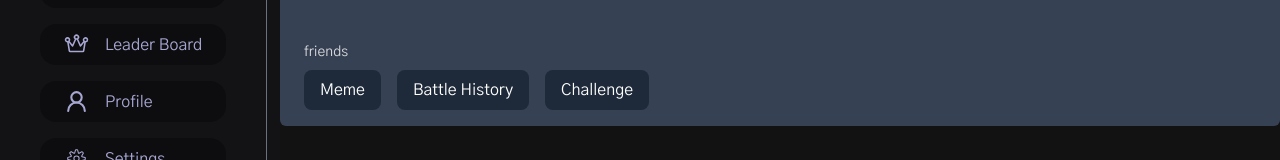
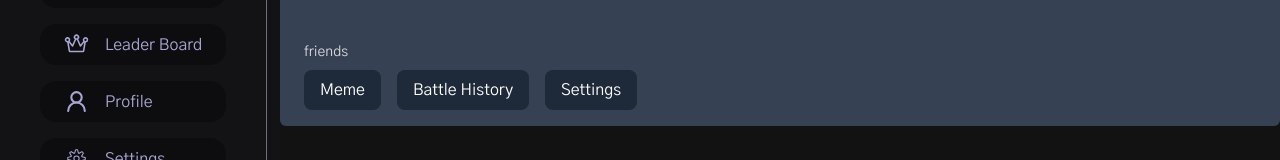
Before and after one commit to thethilina/LOLify, a Next.js app: page /userProfile/1 in a window 1280 px wide. Shown: the part 178-338 px from the top of the page. Built offline with nearby package versions, Linux system fonts and the light colour scheme; no server answers.

Commit message:
user profile battle history not finished

```diff
--- /dev/null
+++ b/app/userProfile/User/BattleHistory.tsx
@@ -0,0 +1,29 @@
+"use client";
+
+import { useParams } from 'next/navigation';
+import  { useEffect, useState } from 'react'
+
+
+interface UserHeaderProps{
+  onLoadBattleHistory: () => void;
+}
+
+export default function BattleHistory ({onLoadBattleHistory}:UserHeaderProps) {
+
+
+const [battleHistory,setbattleHistory] = useState<any>(null);
+const [loading,setloading] = useState(false)
+
+//setting useparams
+  const params = useParams;
+  const userId = params.userid;
+
+   useEffect(()=> {
+    if(userId)
+   },[])
+  return (
+    <div>
+
+    </div>
+  )
+}
--- a/app/userProfile/User/UserHeader.tsx
+++ b/app/userProfile/User/UserHeader.tsx
@@ -5,9 +5,11 @@ import { useEffect, useState } from "react";
 
 interface UserHeaderProps {
   onLoadMemes: () => void;
+  //onLoadBattleHistory : () => void;
+
 }
 
-export default function UserHeader({ onLoadMemes }: UserHeaderProps) {
+export default function UserHeader({ onLoadMemes}: UserHeaderProps) {
   const params = useParams();
   const userId = params.userid;
 
@@ -63,11 +65,15 @@ export default function UserHeader({ onLoadMemes }: UserHeaderProps) {
           >
             Meme
           </button>
-          <button className="px-4 py-2 bg-gray-800 text-white rounded-lg">
+          <button className="px-4 py-2 bg-gray-800 text-white rounded-lg"
+            //onClick={onLoadBattleHistory}
+          >
             Battle History
           </button>
-          <button className="px-4 py-2 bg-gray-800 text-white rounded-lg">
-            Challenge
+          <button className="px-4 py-2 bg-gray-800 text-white rounded-lg"
+
+          >
+            Settings
           </button>
         </div>
       </div>
--- a/app/userProfile/[userid]/page.tsx
+++ b/app/userProfile/[userid]/page.tsx
@@ -4,11 +4,18 @@ import UserHeader from "@/app/userProfile/User/UserHeader";
 import MemeCard from "@/public/components/Feed/MemeCard";
 import { useParams } from "next/navigation";
 import { useEffect, useState } from "react";
+import BattleHistory from "../User/BattleHistory";
 
 export default function Page() {
   const [usermeme, setuserMeme] = useState<any[]>([]);
   const [loading, setLoading] = useState(false);
 
+
+
+
+
+
+  //setuser params
   const params = useParams();
   const userId = params.userid;
 
@@ -29,6 +36,20 @@ export default function Page() {
       setLoading(false);
     }
   };
+  // //fetchBattle history
+const fetchBattleHistory  = async () => {
+  if(!userId) return;
+  setLoading(true);
+
+  try {
+    const res = await fetch(
+      `${process.env.NEXT_PUBLIC_BASE_URL}/memes/memebyuserid?userid=${userId}`
+    );
+  } catch (error) {
+
+  }
+}
+  // <BattleHistory />
 
   // Auto-load memes when page refreshes
   useEffect(() => {
@@ -56,7 +77,7 @@ export default function Page() {
             <MemeCard
               key={meme._id}
               meme={meme}
-              isOpen={false} // set true if you want comments to show by default
+              isOpen={true} // set true if you want comments to show by default
               removememe={removeMeme}
             />
           ))}
--- a/app/userProfile/layout.tsx
+++ b/app/userProfile/layout.tsx
@@ -10,10 +10,11 @@ export default function UserProfileLayout({
 }: {
   children: React.ReactNode;
 }) {
+
   return (
     <div className="min-h-screen bg-[#121212] text-white">
-      {/* Header common to all user profile pages */}
-      <UserHeader />
+
+      <UserHeader onLoadMemes={()=>{}} onLoadBattleHistory={()=>{}} />
 
       {/* Main content */}
       <main className="px-6 mt-6">{children}</main>
```
